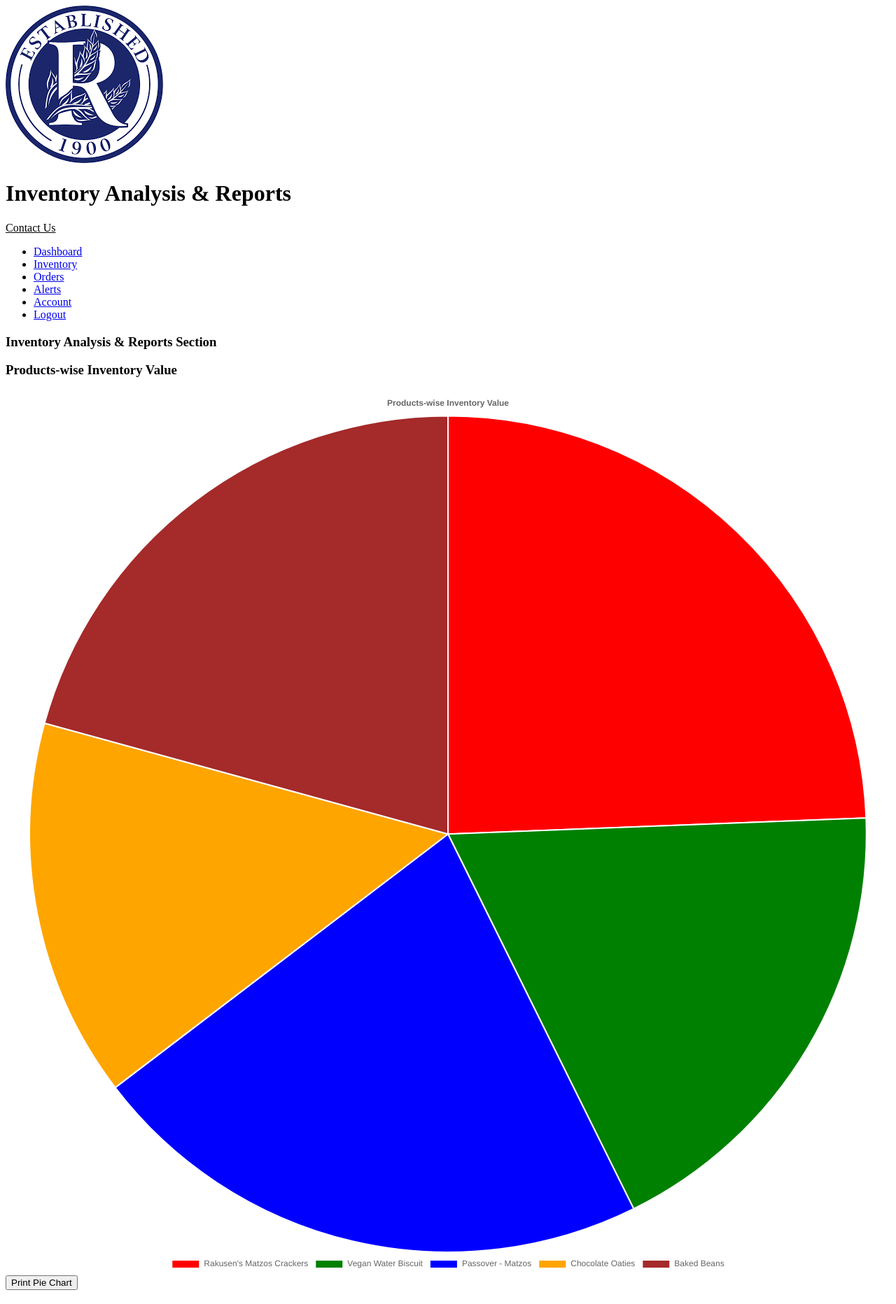
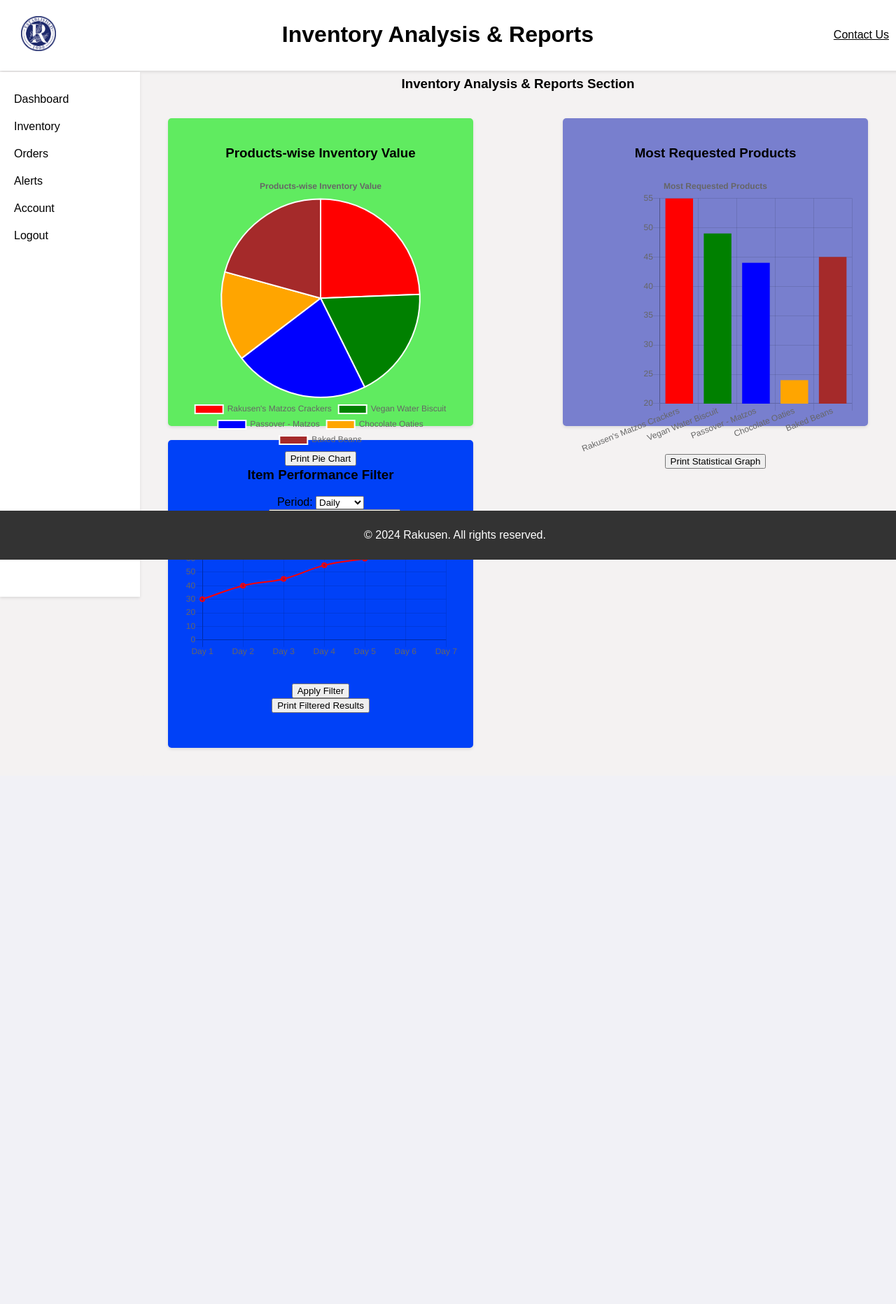
Before and after one commit to MohamedAwad22005293/Enterprise-Pro-Project, a PHP site: page /Reports.php in a window 1280 px wide. Shown: the top 1864 px of the page at 70% size. After the commit the page ends 1072 px from the top, so only its background shows below. Run offline with PHP 8.4, Linux system fonts and the light colour scheme.

Commit message:
I have added CSS to Reports.php.

```diff
--- a/Prototype-Code/InDevelopment/Reports.php
+++ b/Prototype-Code/InDevelopment/Reports.php
@@ -4,6 +4,191 @@
 <meta charset="UTF-8">
 <meta name="viewport" content="width=device-width, initial-scale=1.0">
 <title>Rakusen</title>
+
+<style>
+
+    body {
+        margin: 0;
+        padding: 0;
+        font-family: Arial, sans-serif;
+        background-color: #f4f2f2;
+    }
+
+    /* Navbar styles */
+    .navbar {
+        position: fixed;
+        top: 103px;
+        left: 0;
+        width: 200px;
+        height: calc(100% - 70px);
+        background-color: #ffffff;
+        color: #000000;
+        padding-top: 20px;
+        box-shadow: 0 2px 4px rgba(0,0,0,0.1);
+    }
+
+    /* Navbar list styles */
+    .navbar ul {
+        list-style-type: none;
+        padding: 0;
+        margin: 0;
+    }
+
+    .navbar ul li {
+        padding: 10px 20px;
+        border-bottom: 1px solid #fff;
+    }
+
+    .navbar ul li:last-child {
+        border-bottom: none;
+    }
+
+    .navbar ul li a {
+    text-decoration: none;
+    color: black;
+}
+
+/* Navbar link hover effect */
+.navbar ul li a:hover {
+    color: #666;
+}
+
+    /* Dashboard content container */
+    .dashboard {
+        margin-left: 200px;
+        padding-top: 70px;
+    }
+
+    /* Content styling */
+    .content {
+        text-align: center;
+        background-color: #f4f2f2;
+        padding: 20px;
+        border-radius: 5px;
+    }
+
+    /* Top bar styling */
+    .top-bar {
+        background-color: #ffffff;
+        color: #000000;
+        padding: 10px 20px;
+        display: flex;
+        justify-content: space-between;
+        align-items: center;
+        position: fixed;
+        top: 0;
+        left: 0;
+        width: 100%;
+        border-bottom: 1px solid #fff;
+        box-shadow: 0 2px 4px rgba(0,0,0,0.1);
+    }
+
+    /* Logo styling */
+    .logo {
+        max-width: 50px;
+        max-height: 50px;
+    }
+
+    /* Top left section styling */
+    .top-left {
+        padding: 10px;
+    }
+
+    /* Top right section styling */
+    .top-right {
+        padding: 30px;
+        border-radius: 5px
+    }
+
+    /* Responsive styles for smaller screens */
+    @media (max-width: 600px) {
+        .top-bar {
+            flex-direction: column;
+            align-items: flex-start;
+            padding: 20px;
+        }
+        .top-right {
+            margin-top: 10px;
+        }
+        .navbar {
+            top: 120px;
+        }
+    }
+
+    /* Styling for pie chart box */
+    .piechart-box {
+        text-align: center;
+        width: calc(30% - 20px);
+        background-color: #60eb60;
+        padding: 20px;
+        margin-right: 20px;
+        margin-bottom: 20px;
+        border-radius: 5px;
+        box-shadow: 0 2px 4px rgba(0,0,0,0.1);
+        float: left;
+    }
+
+    /* Styling for statistical graph box */
+    .statisticalgraph-box {
+        text-align: center;
+        width: calc(30% - 20px);
+        background-color: #787fce;
+        padding: 20px;
+        margin-bottom: 20px;
+        border-radius: 5px;
+        box-shadow: 0 2px 4px rgba(0,0,0,0.1);
+        display: inline-block;
+        float: right;
+    }
+
+    /* Styling for filter box */
+    .filter-box {
+    text-align: center;
+    width: calc(30% - 20px);
+    background-color: #0041f7;
+    padding: 20px;
+    margin-bottom: 20px;
+    border-radius: 5px;
+    box-shadow: 0 2px 4px rgba(0,0,0,0.1);
+    display: flex;
+    flex-direction: column;
+    align-items: center;
+    margin-left: auto;
+    margin-right: auto;
+}
+
+    /* Common styling for box elements */
+    .piechart-box,
+    .statisticalgraph-box,
+    .filter-box {
+        width: calc(40% - 20px);
+        height: 400px;
+        margin: 20px;
+    }
+
+    /* Footer styling */
+    .footer {
+        background-color: #333;
+        color: #fff;
+        text-align: center;
+        padding: 10px; /* Adjust padding as needed */
+        position: fixed;
+        bottom: 0;
+        width: 100%;
+        height: 50px; /* Set the height with a unit (e.g., pixels) */
+    }
+
+    /* Responsive styles for smaller screens */
+    @media (max-width: 600px) {
+        .piechart-box {
+            width: calc(100% - 20px);
+            margin-right: 0;
+        }
+        .filter-box {
+            width: calc(100% - 20px);
+        }
+    }
+</style>
 
 </head>
 <body>
```
